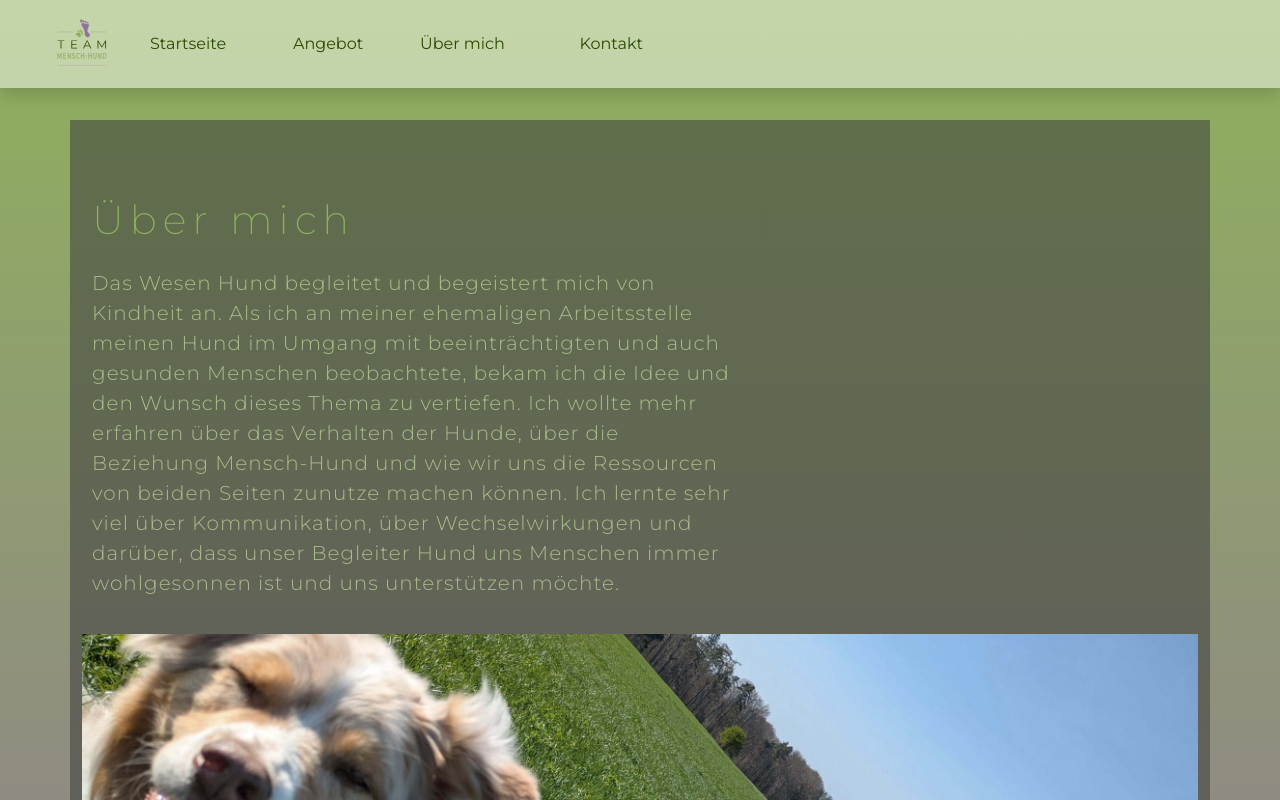
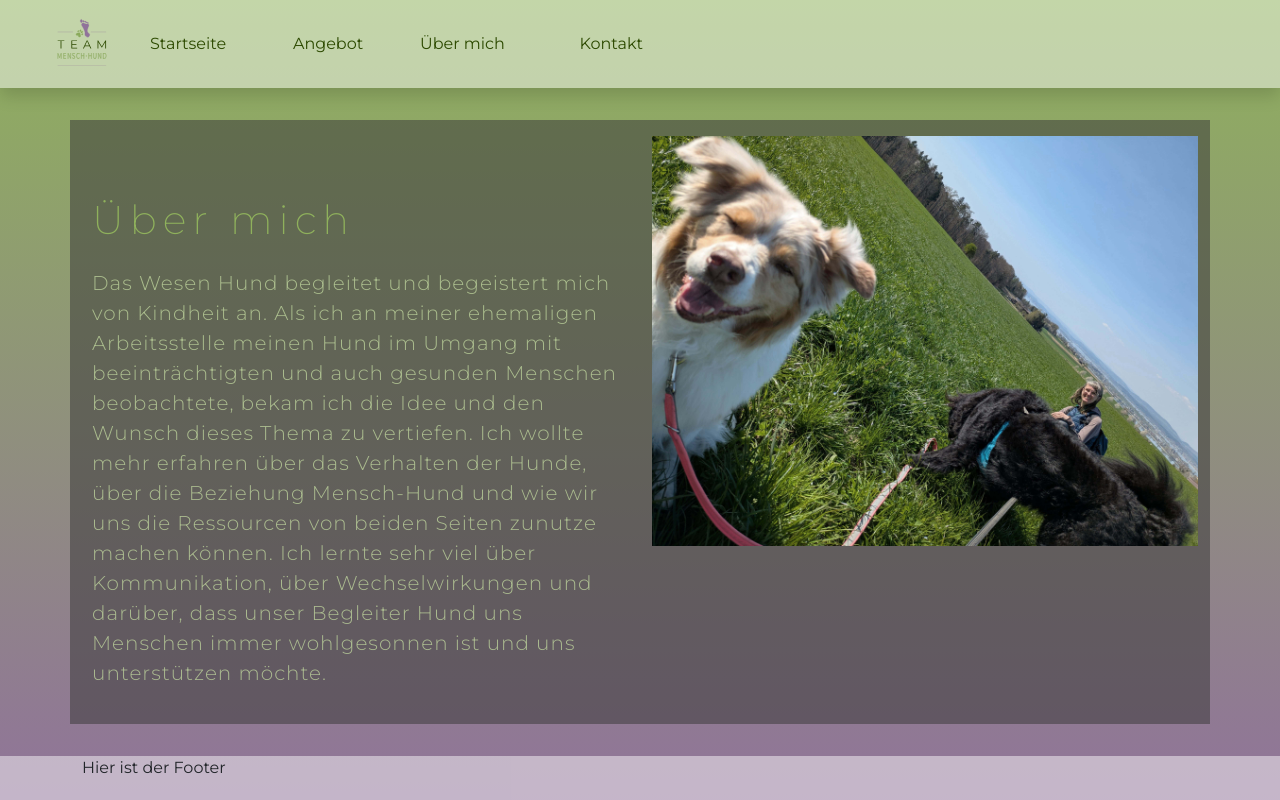
Before and after one commit to lunarpotato/website_dogcoach, a Next.js app: page /about in a window 1280 px wide. Shown: the top 800 px of the page. Built offline with nearby package versions, Linux system fonts and the light colour scheme.

Commit message:
about page layout angepasst

```diff
--- a/app/about/page.tsx
+++ b/app/about/page.tsx
@@ -4,10 +4,11 @@ export default function About() {
   return (
     <main>
       <div
-        className="container container-custom"
+        className="container container-custom overflow-hidden"
         style={{ marginTop: "2rem", marginBottom: "2rem" }}
       >
-        <div className="col-md-7">
+        <div className="row">
+          <div className="col-lg-6">
             <h1 className="featurette-heading fw-normal lh-1 custom-heading">
               Über mich{""}
             </h1>
@@ -17,26 +18,28 @@ export default function About() {
               beeinträchtigten und auch gesunden Menschen beobachtete, bekam ich
               die Idee und den Wunsch dieses Thema zu vertiefen. Ich wollte mehr
               erfahren über das Verhalten der Hunde, über die Beziehung
-            Mensch-Hund und wie wir uns die Ressourcen von beiden Seiten zunutze
-            machen können. Ich lernte sehr viel über Kommunikation, über
-            Wechselwirkungen und darüber, dass unser Begleiter Hund uns Menschen
-            immer wohlgesonnen ist und uns unterstützen möchte.
+              Mensch-Hund und wie wir uns die Ressourcen von beiden Seiten
+              zunutze machen können. Ich lernte sehr viel über Kommunikation,
+              über Wechselwirkungen und darüber, dass unser Begleiter Hund uns
+              Menschen immer wohlgesonnen ist und uns unterstützen möchte.
             </p>
           </div>
-        <div>
+          <div className="col-lg-6 lg-gy-5">
             <img
               className="image"
               style={{
                 minHeight: "200px",
-              maxHeight: "600px",
+                maxHeight: "800px",
                 width: "100%",
                 objectFit: "cover",
                 paddingBottom: "1rem",
+                paddingTop: "1rem",
               }}
               src="./img/ein_anderes_selfie.jpg"
             />
           </div>
         </div>
+      </div>
     </main>
   );
 }
```
Lines whose indentation alone changed are shown as unchanged.
